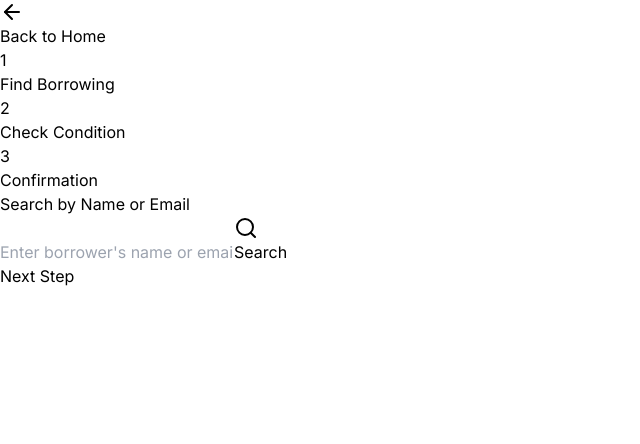
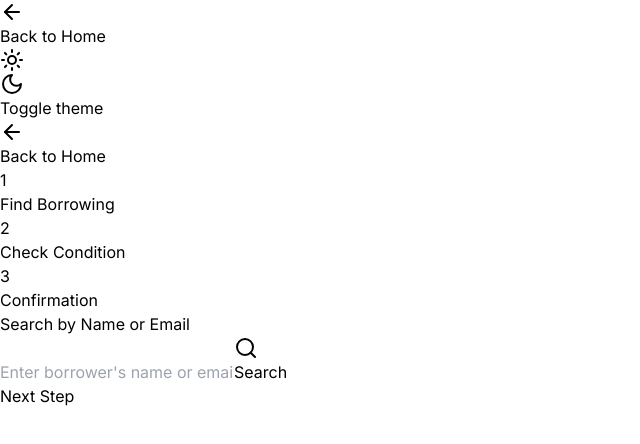
Before and after one commit to airjer22/NEUniforms, a Next.js app: page /return in a window 1280 px wide. Shown: the top 444 px of the page, without its empty margins (0-640 px from the left). Built offline with nearby package versions, Linux system fonts and the light colour scheme.

Commit message:
Persistent theme toggle
Plus some minor tweaks

```diff
--- a/app/layout.tsx
+++ b/app/layout.tsx
@@ -3,6 +3,7 @@ import type { Metadata } from 'next';
 import { Inter } from 'next/font/google';
 import { ThemeProvider } from "@/components/theme-provider";
 import { Toaster } from "@/components/ui/sonner";
+import { SharedHeader } from '@/components/shared-header';
 
 const inter = Inter({ subsets: ['latin'] });
 
@@ -25,6 +26,7 @@ export default function RootLayout({
           enableSystem
           disableTransitionOnChange
         >
+          <SharedHeader />
           {children}
           <Toaster />
         </ThemeProvider>
--- a/components/admin/admin-header.tsx
+++ b/components/admin/admin-header.tsx
@@ -20,7 +20,7 @@ export function AdminHeader() {
   };
 
   return (
-    <header className="border-b bg-background">
+    <div className="border-b bg-background">
       <div className="container mx-auto px-4 h-16 flex items-center justify-between">
         <div className="flex items-center gap-2">
           <ShieldIcon className="h-5 w-5 text-primary" />
@@ -31,6 +31,6 @@ export function AdminHeader() {
           Logout
         </Button>
       </div>
-    </header>
+    </div>
   );
 }
--- a/components/admin/inventory-manager.tsx
+++ b/components/admin/inventory-manager.tsx
@@ -25,6 +25,7 @@ import { EditInventoryDialog } from "./edit-inventory-dialog";
 import { DeleteInventoryDialog } from "./delete-inventory-dialog";
 import { BarChart, Bar, XAxis, YAxis, CartesianGrid, Tooltip, ResponsiveContainer } from "recharts";
 import { supabase } from "@/lib/supabase";
+import { useTheme } from "next-themes";
 
 type InventoryItem = {
   id: string;
@@ -34,6 +35,7 @@ type InventoryItem = {
 };
 
 export function InventoryManager() {
+  const { theme } = useTheme();
   const [isLoading, setIsLoading] = useState(true);
   const [isRefreshing, setIsRefreshing] = useState(false);
   const [inventory, setInventory] = useState<InventoryItem[]>([]);
@@ -159,7 +161,7 @@ export function InventoryManager() {
         <div>
           <CardTitle>Current Inventory</CardTitle>
           <CardDescription>
-            Manage your uniform inventory and stock levels
+            Manage uniform inventory and stock levels
           </CardDescription>
         </div>
         <div className="flex gap-2">
@@ -208,7 +210,7 @@ export function InventoryManager() {
               />
               <Bar
                 dataKey="onLoan"
-                fill="hsl(0 0% 0%)"
+                fill={theme === 'dark' ? 'hsl(0 0% 100%)' : 'hsl(0 0% 0%)'}
                 name="On Loan"
                 radius={[4, 4, 0, 0]}
               />
--- /dev/null
+++ b/components/shared-header.tsx
@@ -0,0 +1,30 @@
+"use client";
+
+import { ThemeToggle } from "@/components/theme-toggle";
+import { Button } from "@/components/ui/button";
+import { ArrowLeft } from "lucide-react";
+import Link from "next/link";
+import { usePathname } from "next/navigation";
+
+export function SharedHeader() {
+  const pathname = usePathname();
+  const isHomePage = pathname === "/";
+
+  return (
+    <header className="border-b bg-background">
+      <div className="container mx-auto px-4 h-16 flex items-center justify-between">
+        <div className="flex items-center gap-4">
+          {!isHomePage && (
+            <Link href="/">
+              <Button variant="ghost" size="sm" className="gap-2">
+                <ArrowLeft className="h-4 w-4" />
+                Back to Home
+              </Button>
+            </Link>
+          )}
+        </div>
+        <ThemeToggle />
+      </div>
+    </header>
+  );
+}
```
Also changed, not shown: app/page.tsx (+2 -8 lines).
